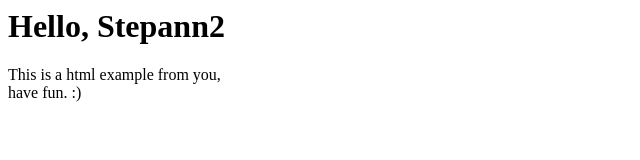
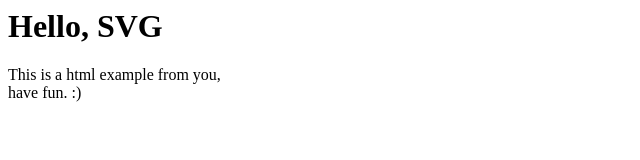
Before and after one commit to fermateka/fermateka.github.io, a plain HTML site: page index.html in a window 1280 px wide. Shown: the whole page, without its empty margins (0-640 px from the left). Drawn offline with Linux system fonts and the light colour scheme.

Commit message:
Add files via upload

```diff
--- a/index.html
+++ b/index.html
@@ -3,7 +3,7 @@
 <body>
 
 	<h1>
-    	Hello, Stepann2
+    	Hello, SVG
 	</h1>
 
 	<div class="dcoder">
```
